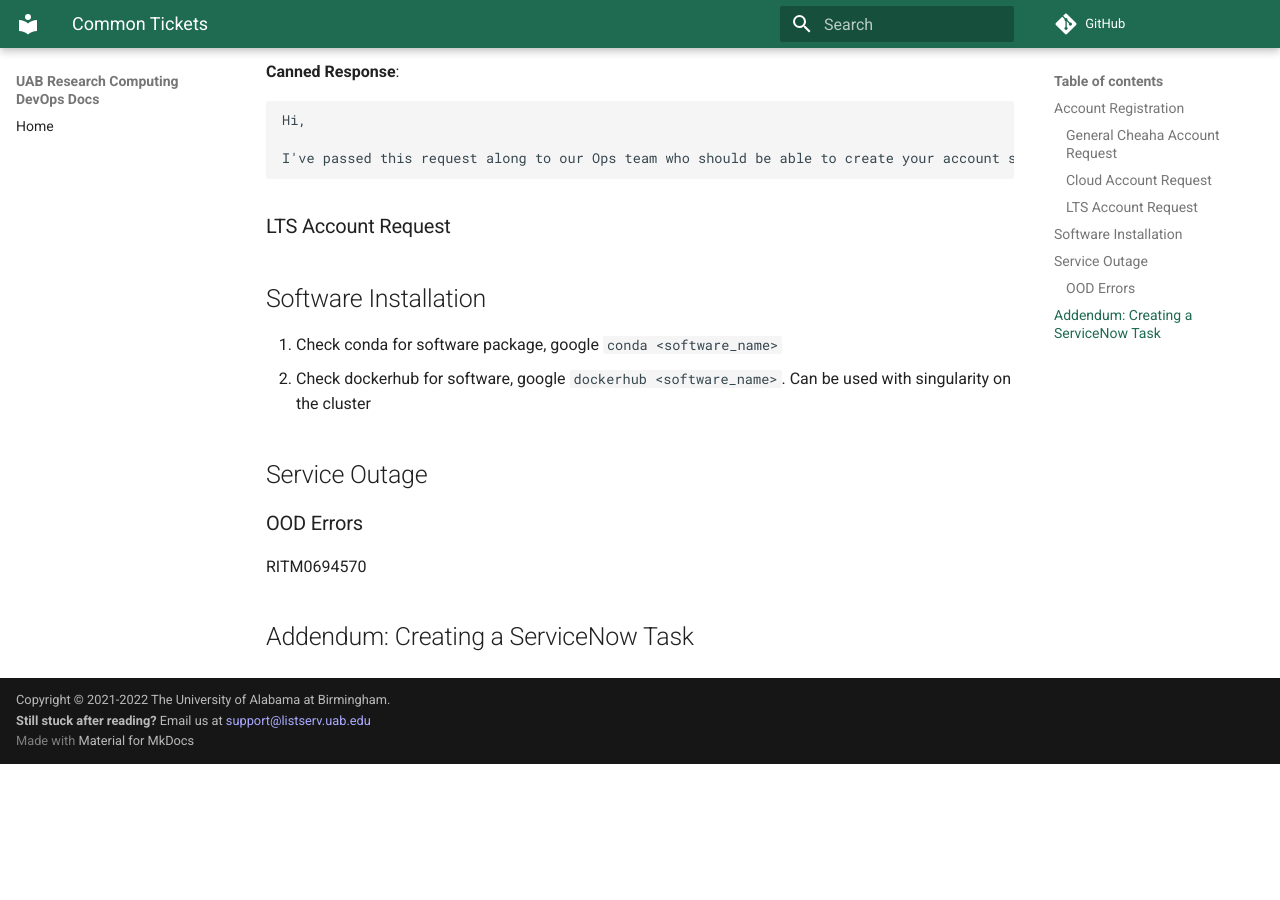
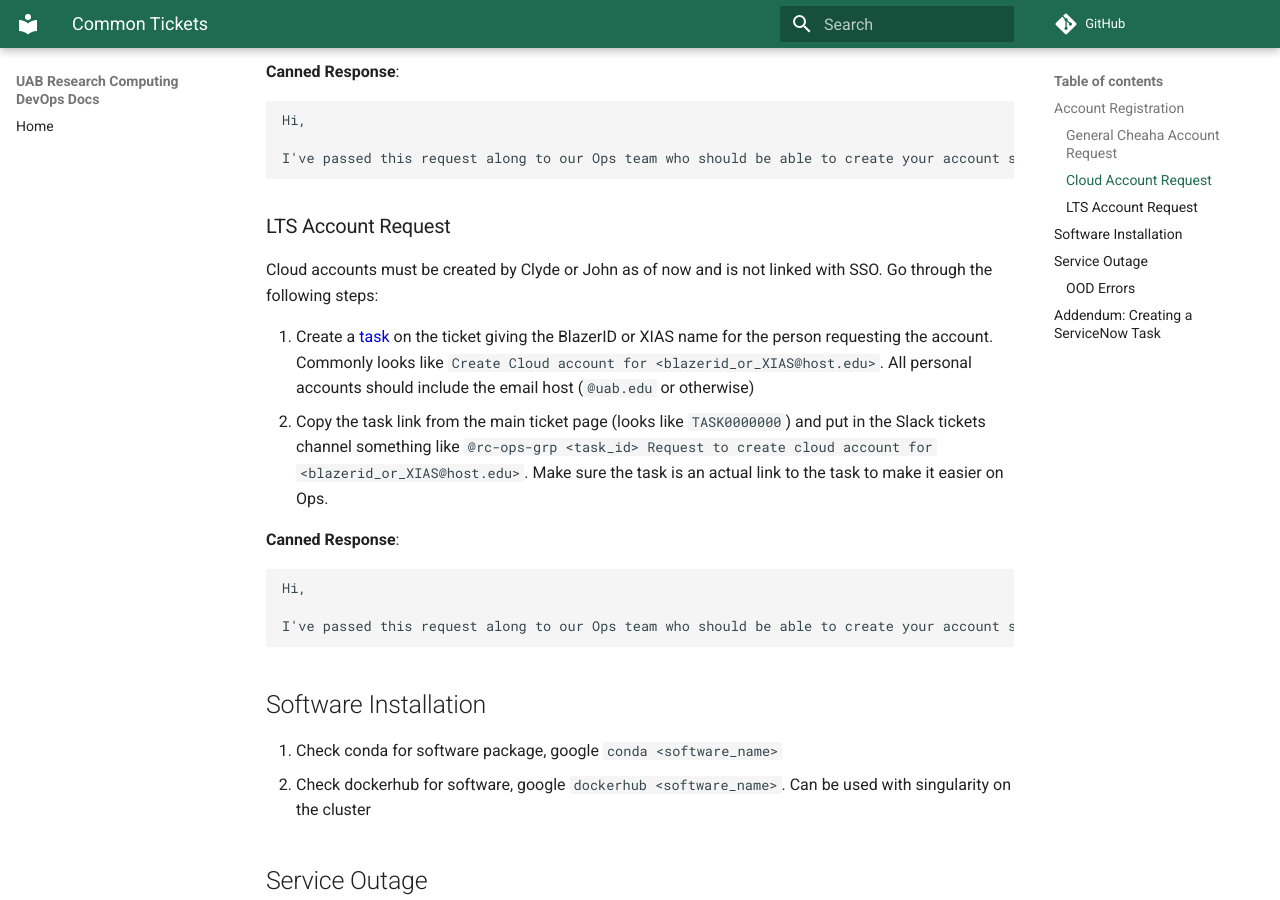
Before and after one commit to uabrc/devops-docs, an MkDocs documentation site: the page built from docs/tickets.md, in a window 1280 px wide and 900 px high, scrolled down 727 px. Built offline with MkDocs 1.6.1 and Material for MkDocs 9.7.7, drawn with Linux system fonts in a browser that asks for light colours; comment, search, counter and statistics services are not loaded; before the commit the page ends 1491 px from its top, so only the background shows below that.

Commit message:
added LTS instructions

````diff
--- a/docs/tickets.md
+++ b/docs/tickets.md
@@ -31,6 +31,19 @@ I've passed this request along to our Ops team who should be able to create your
 
 ### LTS Account Request
 
+Cloud accounts must be created by Clyde or John as of now and is not linked with SSO. Go through the following steps:
+
+1. Create a [task](#addendum-creating-a-servicenow-task) on the ticket giving the BlazerID or XIAS name for the person requesting the account. Commonly looks like `Create Cloud account for <blazerid_or_XIAS@host.edu>`. All personal accounts should include the email host (`@uab.edu` or otherwise)
+2. Copy the task link from the main ticket page (looks like `TASK0000000`) and put in the Slack tickets channel something like `@rc-ops-grp <task_id> Request to create cloud account for <blazerid_or_XIAS@host.edu>`. Make sure the task is an actual link to the task to make it easier on Ops.
+
+**Canned Response**:
+
+```text
+Hi,
+
+I've passed this request along to our Ops team who should be able to create your account shortly. You will receive an email with a set of access keys and instructions on how to use the account. Please visit our documentation at https://docs.rc.uab.edu/data_management/lts/ to familiarize yourself with LTS. If you run into any issues, feel free to let us know in a new ticket. Thank you
+```
+
 ## Software Installation
 
 1. Check conda for software package, google `conda <software_name>`
````
